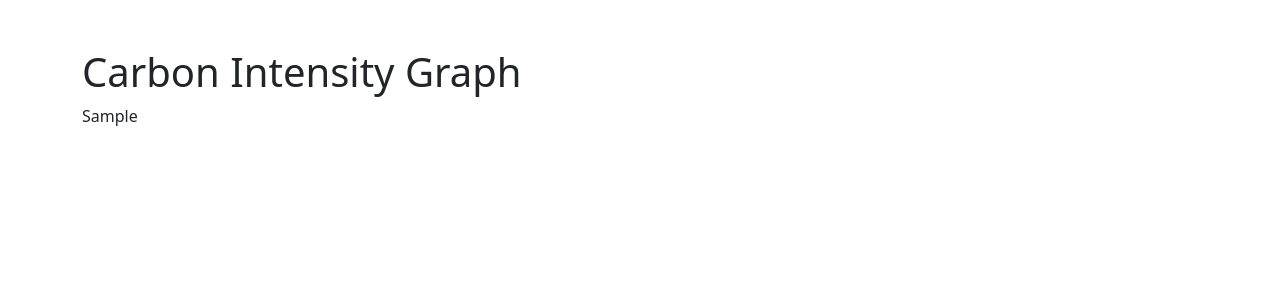
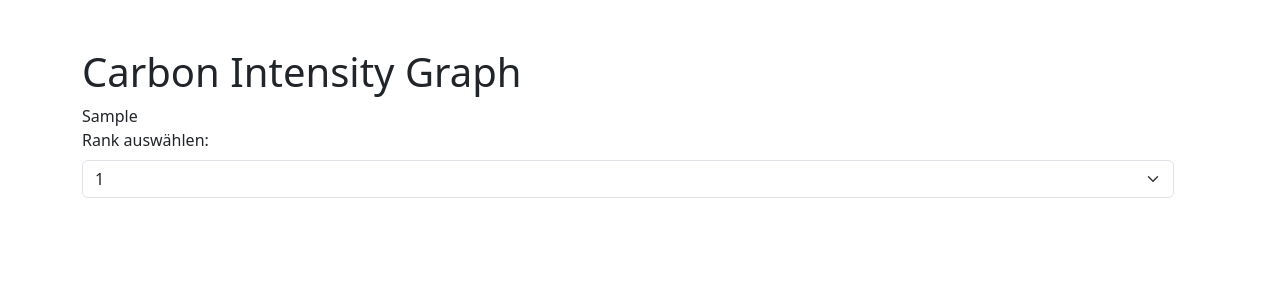
Before and after one commit to co2-shifters/frontend, a Flask app: template templates/results.html in a window 1280 px wide. Shown: the top 300 px of the page. Run offline with Flask 3, Linux system fonts and the light colour scheme; the template is opened without the code that fills it: most values are stand-ins (such as "Sample title", 1, 10 or a date in 2020); some libraries are stand-ins or nearby versions.

Commit message:
updated templates and app.py

```diff
--- a/app.py
+++ b/app.py
@@ -2,6 +2,7 @@ from flask import Flask, render_template, request, jsonify
 from flask.helpers import send_file
 import plotly.graph_objects as go
 from plotly.offline import plot
+from datetime import datetime
 
 # Create a Flask application
 app = Flask(__name__)
@@ -10,6 +11,10 @@ app = Flask(__name__)
 data_json = {
     "zone": "CH",
     "forecast": [
+        {
+            "carbonIntensity": 95,
+            "datetime": "2023-11-01T06:00:00.000Z"
+        },
         {
             "carbonIntensity": 90,
             "datetime": "2023-11-01T07:00:00.000Z"
@@ -22,9 +27,15 @@ data_json = {
     "optimisation": [
         {
             "rank": 1,
-            "optimal_start_time": "2023-11-01T09:00:00.000Z",
+            "optimal_start_time": "2023-11-01T07:00:00.000Z",
             "co2_consumption": 90,
             "co2_saving_percentage_max": 30
+        },
+{
+            "rank": 2,
+            "optimal_start_time": "2023-11-01T09:00:00.000Z",
+            "co2_consumption": 80,
+            "co2_saving_percentage_max": 20
         }
     ]
 }
@@ -49,8 +60,18 @@ def resultsPage():
         name='Carbon Intensity Forecast'
     )
 
-    # If you want to include optimisation data as well, do the same extraction for it
-    # ...
+    # Extract start dates and ranks
+    start_dates = [entry["optimal_start_time"] for entry in data_json["optimisation"]]
+    ranks = [entry["rank"] for entry in data_json["optimisation"]]
+
+    # Convert start dates to datetime objects
+    start_dates = [date[:-1] for date in start_dates]  # Entferne das 'Z' am Ende
+    start_dates = [datetime.fromisoformat(date) for date in start_dates]
+
+    # Add vertical lines to the plot
+    vertical_lines = [go.Scatter(x=[date, date], y=[min(carbon_intensity), max(carbon_intensity)],
+                                 mode='lines', line=dict(color='red', width=2), name=f'Rank {rank} Start Date')
+                      for date, rank in zip(start_dates, ranks)]
 
     # Define the layout of the plot
     layout = go.Layout(
@@ -59,16 +80,16 @@ def resultsPage():
         yaxis=dict(title='Carbon Intensity (gCO2/kWh)')
     )
 
-    # Create the figure with the data and layout
-    fig = go.Figure(data=[trace_forecast], layout=layout)
+    # Create the figure with the data, layout, and vertical lines
+    fig = go.Figure(data=[trace_forecast] + vertical_lines, layout=layout)
 
     # Convert the figure to HTML div element
     plot_div = plot(fig, output_type='div', include_plotlyjs=True)
 
     # Render the results template with the plot div
-    return render_template('results.html', plot_html=plot_div)
+    return render_template('results.html', plot_html=plot_div, ranks=ranks)
 
 
 if __name__ == '__main__':
     # Run the application on port 5000
-    app.run(debug=True)
+    app.run(debug=True, port=8080)
--- a/templates/results.html
+++ b/templates/results.html
@@ -16,6 +16,20 @@
             <!-- The Plotly graph rendered from app.py will be inserted here -->
             {{ plot_html | safe }}
         </div>
+  <div class="row">
+    <div class="col">
+        <!-- Hier fügen wir das Option-Set für die Ränge hinzu -->
+        <label for="rank-selector" class="form-label">Rank auswählen:</label>
+        <select id="rank-selector" class="form-select" aria-label="Rank auswählen">
+            {% for rank in ranks %}
+                <option value="{{ rank }}">{{ rank }}</option>
+            {% endfor %}
+        </select>
+    </div>
+</div>
+
+</div>
+
     </div>
 
     <!-- Bootstrap Bundle with Popper for Bootstrap components to function properly -->
```
